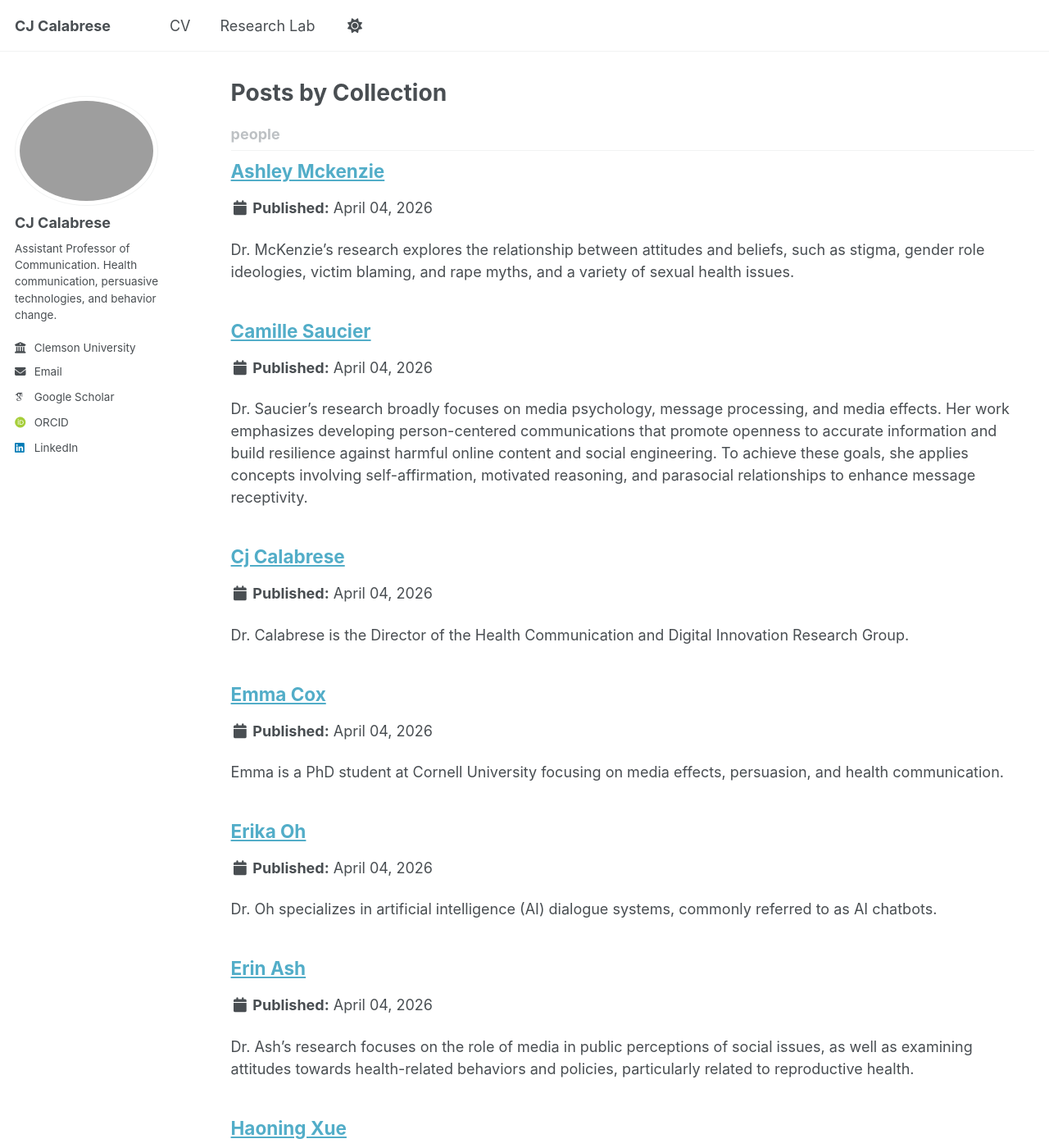
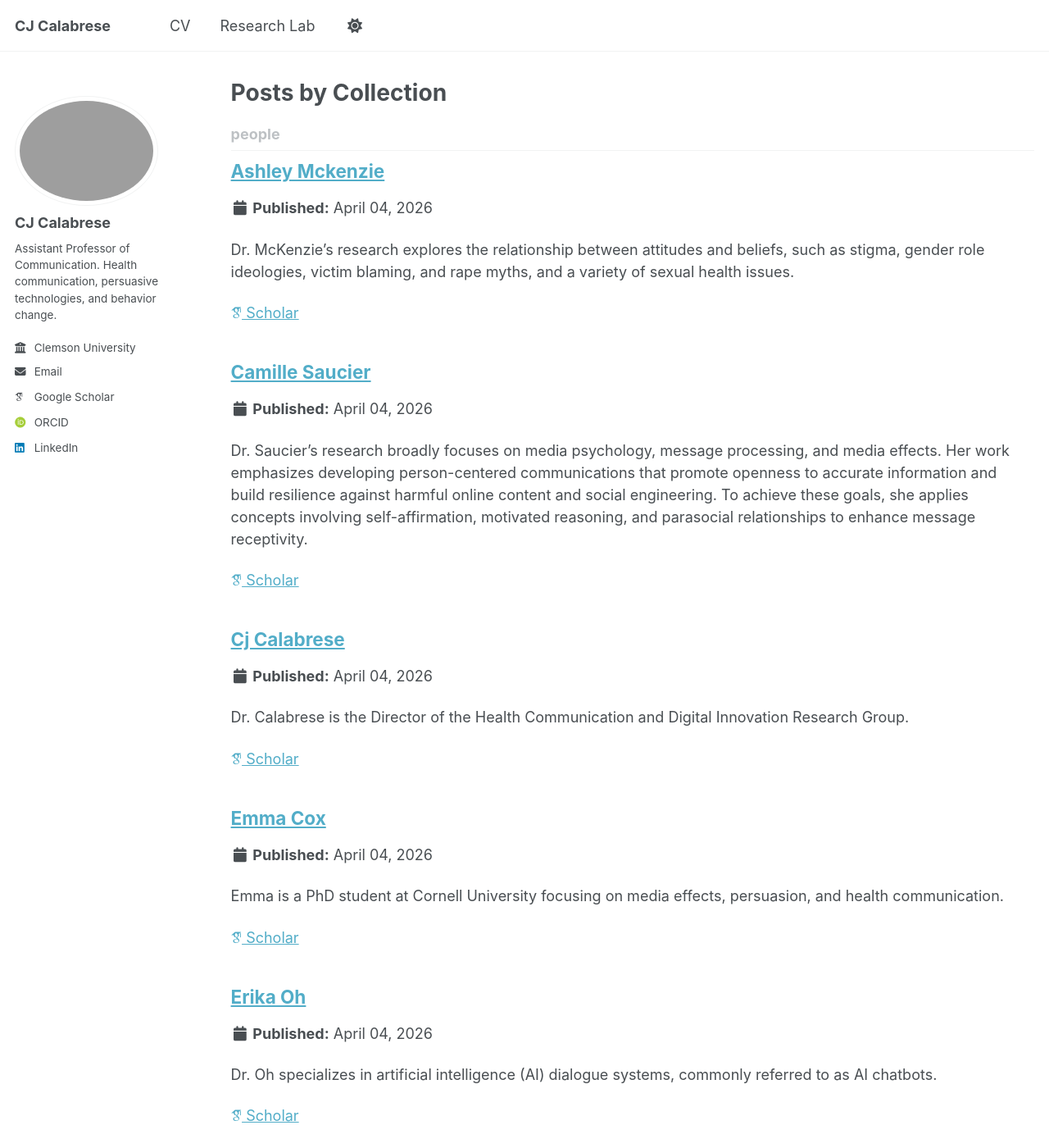
Before and after one commit to cjcalabresephd/cjcalabresephd.github.io, a Jekyll site: the page built from _pages/collection-archive.html, in a window 1280 px wide and 1400 px high. Shown: the whole window at 82% size. Built offline with Jekyll 4.4.1, drawn with Linux system fonts in a browser that asks for light colours; some web fonts are replaced; a script bundle is joined from its source files by our own code; library files that are not in the unit come from our copies; a file with an impossible date is left out; some of the changed text lies outside the part shown.

Commit message:
Update archive-single.html

```diff
--- a/_includes/archive-single.html
+++ b/_includes/archive-single.html
@@ -102,3 +102,26 @@
 {% endfor %}
 </p>
 {% endif %}
+
+
+<p>
+
+{% if post.pdf %}
+<a href="{{post.pdf}}">
+<i class="fas fa-file-pdf"></i> PDF
+</a>
+{% endif %}
+
+{% if post.arxiv %}
+<a href="{{post.arxiv}}">
+<i class="ai ai-arxiv"></i> arXiv
+</a>
+{% endif %}
+
+{% if post.scholar %}
+<a href="{{post.scholar}}">
+<i class="ai ai-google-scholar"></i> Scholar
+</a>
+{% endif %}
+
+</p>
```
